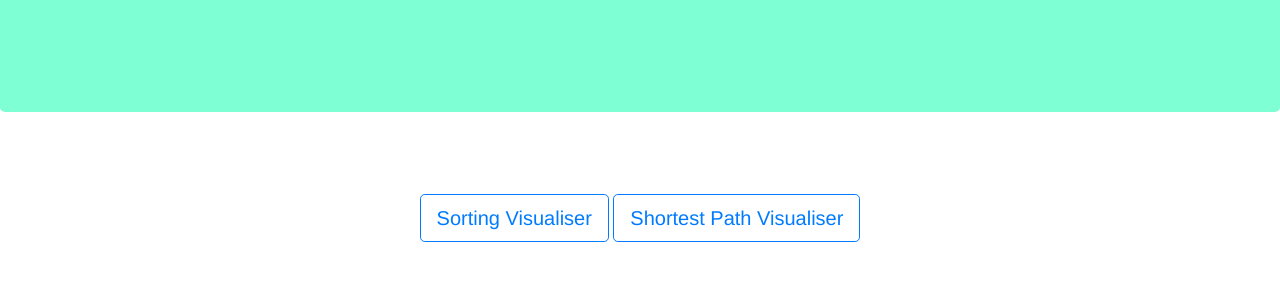
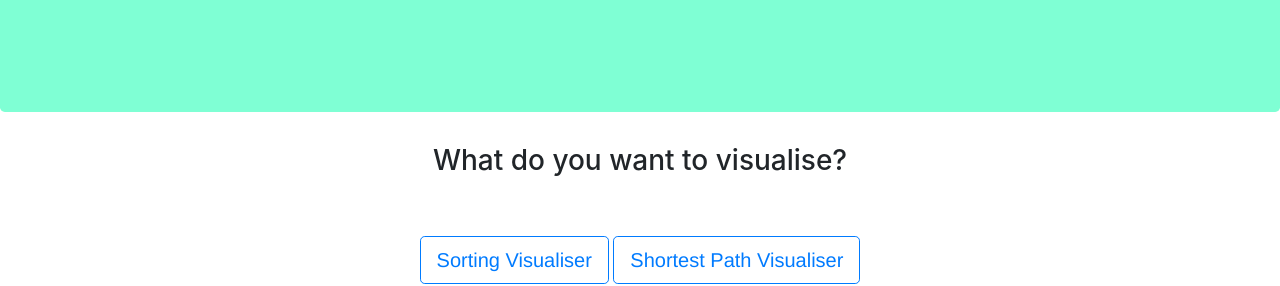
Before and after one commit to amankumar-create/Algo-Viz, a website: page public/index.html in a window 1280 px wide. Shown: the part 188-474 px from the top of the page. Drawn offline with nearby package versions, Linux system fonts and the light colour scheme.

Commit message:
visual changes

```diff
--- a/public/index.html
+++ b/public/index.html
@@ -18,6 +18,9 @@
     <div id="welcome" class="jumbotron text-center">
         <h1>Welcome To Algo Viz</h1>
         <h4>Web app to visualise common computer algorithms</h4>
+    </div>
+    <div style="text-align: center;">
+        <h3>What do you want to visualise?</h3>
     </div>
     <div id="redir">
         <button type="button" class="btn btn-outline-primary btn-lg" id="sviz">Sorting Visualiser</button>
```
